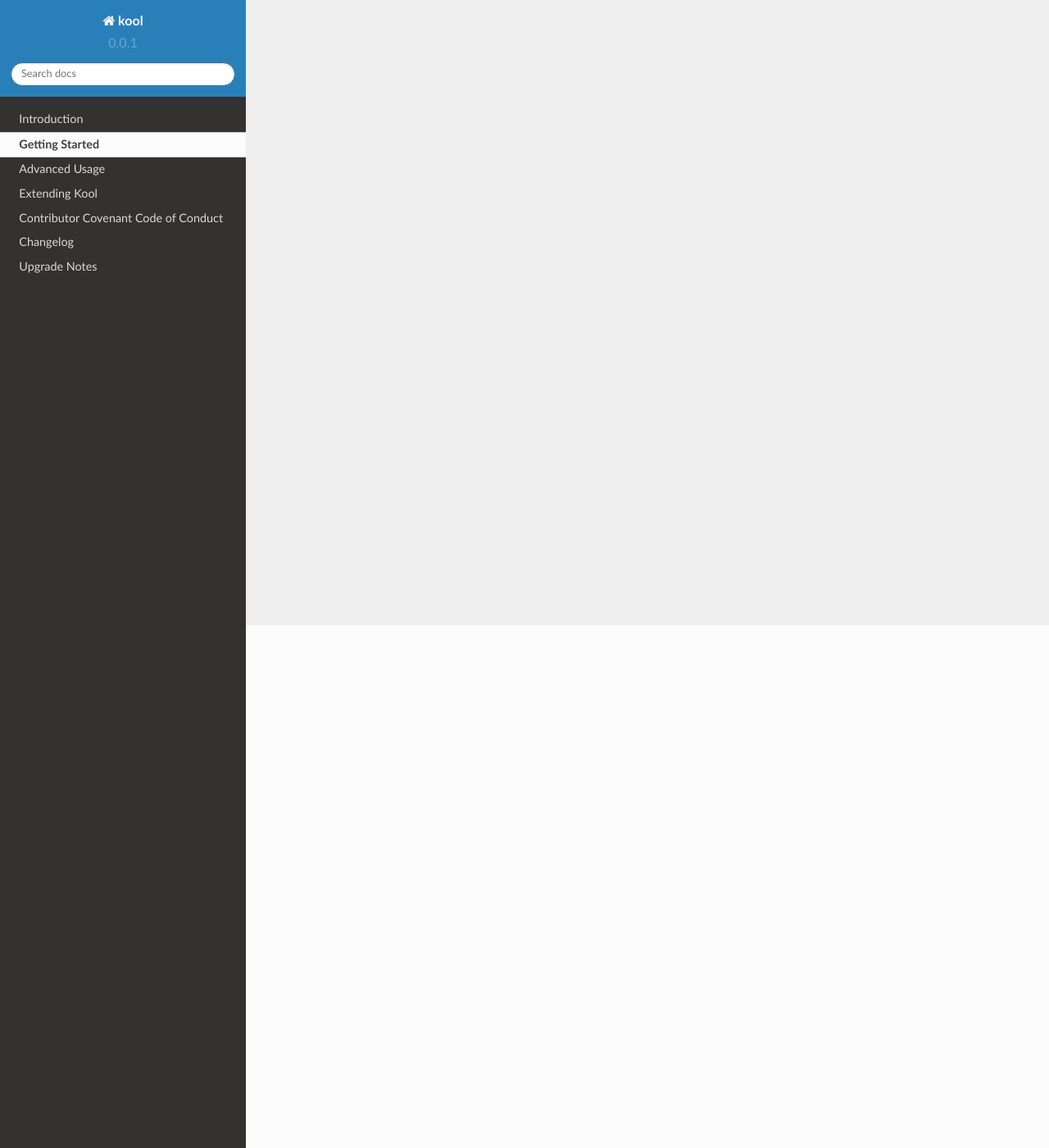
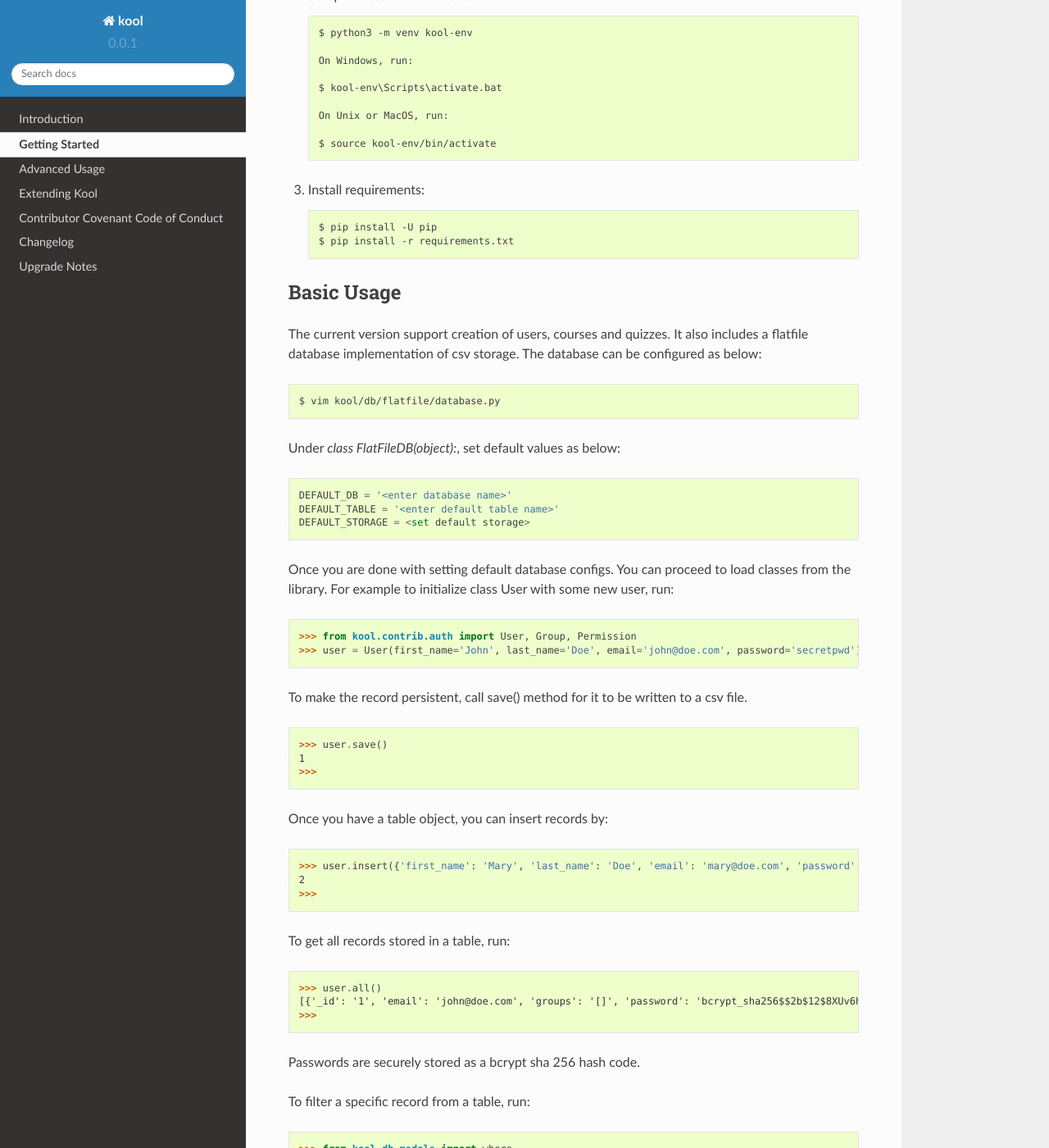
Before and after one commit to whiteboard-tartu/whiteboard, a Sphinx documentation site: the page built from docs/source/getting-started.rst, in a window 1280 px wide and 1400 px high, scrolled down 637 px. Shown: the whole window at 82% size. Built offline with Sphinx 7.4.7 and the Read the Docs theme 2.0.0, drawn with Linux system fonts in a browser that asks for light colours; pages that are not in the unit, such as notebooks, are missing from menus; some of the changed text lies outside the part shown.

Commit message:
Update documentation and setup file

```diff
--- a/docs/source/getting-started.rst
+++ b/docs/source/getting-started.rst
@@ -6,14 +6,98 @@ Getting Started
 Installing Kool
 -----------------
 
-You can also grab the latest development version from GitHub_. After downloading and unpacking it, you can install it using::
+To install Kool from PyPI, run::
+
+    $ python install kool
+
+If you prefer to install from source, download the latest version from GitHub_. Thereafter, extract and run::
 
     $ python setup.py install
+
+Alternatively, if you prefer to manually install.
+
+1. Fetch the latest version from github::
+
+    $ git clone https://github.com/edasi/kool.git
+
+2. Setup a virtual environment::
+
+    $ python3 -m venv kool-env
+
+    On Windows, run:
+
+    $ kool-env\Scripts\activate.bat
+
+    On Unix or MacOS, run:
+
+    $ source kool-env/bin/activate
+
+3. Install requirements::
+
+    $ pip install -U pip
+    $ pip install -r requirements.txt
 
 
 Basic Usage
 -----------
 
+The current version support creation of users, courses and quizzes. It also includes a flatfile database implementation of csv storage. The database can be configured as below::
+
+    $ vim kool/db/flatfile/database.py
+
+Under `class FlatFileDB(object):`, set default values as below::
+
+    DEFAULT_DB = '<enter database name>'
+    DEFAULT_TABLE = '<enter default table name>'
+    DEFAULT_STORAGE = <set default storage>
+
+Once you are done with setting default database configs. You can proceed to load classes from the library. For example to initialize class User with some new user, run:
+
+>>> from kool.contrib.auth import User, Group, Permission
+>>> user = User(first_name='John', last_name='Doe', email='john@doe.com', password='secretpwd')
+
+To make the record persistent, call save() method for it to be written to a csv file.
+
+>>> user.save()
+1
+>>>
+
+Once you have a table object, you can insert records by:
+
+>>> user.insert({'first_name': 'Mary', 'last_name': 'Doe', 'email': 'mary@doe.com', 'password': 'secretpwd'})
+2
+>>>
+
+To get all records stored in a table, run:
+
+>>> user.all()
+[{'_id': '1', 'email': 'john@doe.com', 'groups': '[]', 'password': 'bcrypt_sha256$$2b$12$8XUv6hUS/Zs7Hjw8U/ArqOHdj/WeutsReeTWgchVpET7HczuMVpIi', 'is_active': 'True', 'last_modified': '2017-09-09 23:18:23.917851', 'first_name': 'John', 'date_created': '2017-09-09 23:18:23.918017', 'last_name': 'Doe', 'permissions': '[]'}, {'_id': '2', 'email': 'mary@doe.com', 'groups': '', 'password': 'secretpwd', 'is_active': '', 'last_modified': '', 'first_name': 'Mary', 'date_created': '', 'last_name': 'Doe', 'permissions': ''}]
+>>>
+
+Passwords are securely stored as a bcrypt sha 256 hash code.
+
+To filter a specific record from a table, run:
+
+>>> from kool.db.models import where
+>>> user.filter(where('first_name')=='John')
+[{'_id': '1', 'email': 'john@doe.com', 'groups': '[]', 'password': 'bcrypt_sha256$$2b$12$8XUv6hUS/Zs7Hjw8U/ArqOHdj/WeutsReeTWgchVpET7HczuMVpIi', 'is_active': 'True', 'last_modified': '2017-09-09 23:18:23.917851', 'first_name': 'John', 'date_created': '2017-09-09 23:18:23.918017', 'last_name': 'Doe', 'permissions': '[]'}]
+>>>
+
+Call the update() method to modify a record:
+
+>>> user.email = 'john@gmail.com'
+>>> user.update()
+2
+>>> user.filter(where('first_name')=='John')
+[{'_id': '2', 'email': 'john@gmail.com', 'groups': '[]', 'password': 'bcrypt_sha256$$2b$12$8XUv6hUS/Zs7Hjw8U/ArqOHdj/WeutsReeTWgchVpET7HczuMVpIi', 'is_active': 'True', 'last_modified': '2017-09-09 23:38:12.813258', 'first_name': 'John', 'date_created': '2017-09-09 23:18:23.918017', 'last_name': 'Doe', 'permissions': '[]'}]
+>>>
+
+To delete an existing record:
+
+>>> user.delete()
+>>> user.filter(where('first_name')=='John')
+[]
+>>>
 
 .. References
 .. _GitHub: https://github.com/edasi/kool
--- a/docs/source/intro.rst
+++ b/docs/source/intro.rst
@@ -1,4 +1,4 @@
 Introduction
 ============
 
-Currently, teachers who manage online classes use several tools with different purposes. For example, they can use one application for distributing content (mailing lists, custom websites), one application for quizzes and homework submission, one application to manage gradebooks, another for classroom discussion (forums, webconferencing or chat), and several others. Our aim is to consolidate the necessary functionality into one standalone solution while keeping it lightweight, easy to deploy & use, and also make it easy to add new functionality.
+Currently, teachers who manage online classes use several tools with different purposes. For example, they can use one application for distributing content (mailing lists, custom websites), one application for quizzes and homework submission, one application to manage gradebooks, another for classroom discussion (forums, webconferencing or chat), and several others. The aim for this project is to consolidate the necessary functionality into one standalone solution while keeping it lightweight, easy to deploy & use, and also make it easy to add new functionality.
--- a/setup.py
+++ b/setup.py
@@ -10,7 +10,7 @@ def read(fname):
 
 
 setup(
-    name="kool",
+    name="Kool",
     version="0.0.1",
     packages=find_packages(),
 
@@ -25,9 +25,8 @@ setup(
     keywords="education learning database nosql",
     url="https://github.com/edasi/kool",
     classifiers=[
-        "Development Status :: 4 - Beta",
+        "Development Status :: 5 - Production/Stable",
         "Intended Audience :: Developers",
-        "Intended Audience :: Instructors",
         "License :: OSI Approved :: MIT License",
         "Topic :: Education",
         "Programming Language :: Python :: 3.3",
```
Also changed, not shown: docs/source/contribute.rst (+1 -6 lines), docs/source/extend.rst (+11 -0 lines), docs/source/index.rst (+0 -13 lines), docs/source/usage.rst (+37 -3 lines).
